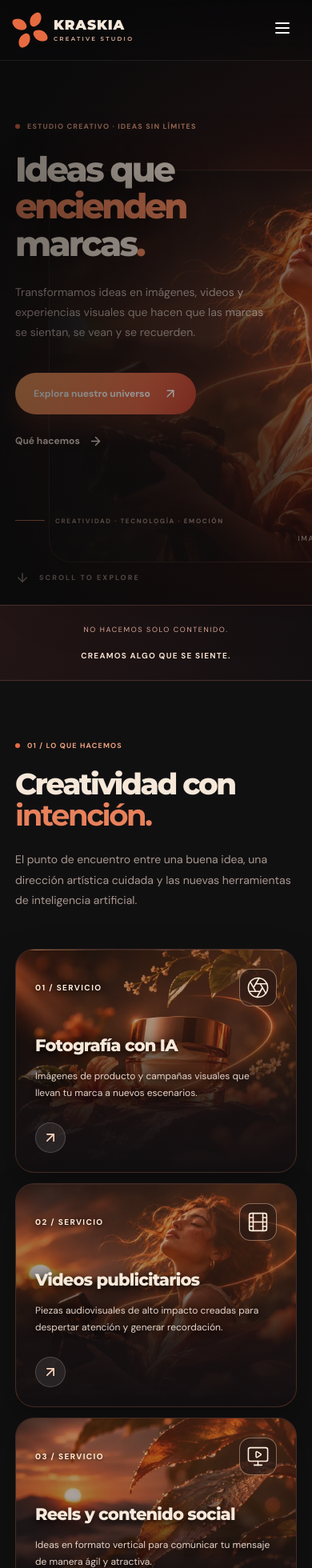
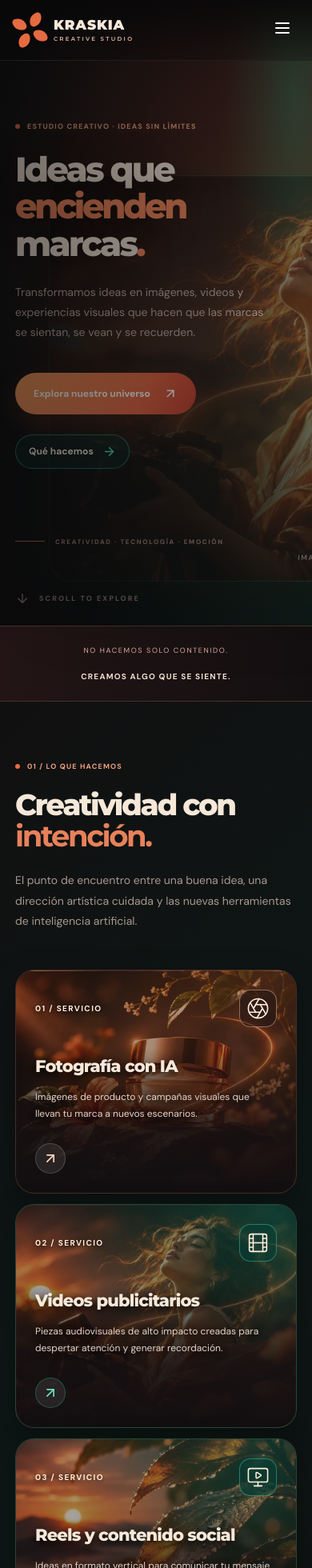
Before and after one commit to YizusG/KRASKIA, a React (Vite) app: page / in a window 390 px wide. Shown: the top 1960 px of the page at 80% size. Built offline with nearby package versions, Linux system fonts and the light colour scheme.

Commit message:
Diseño KRASKIA 3.0: contraste esmeralda selectivo en portada y tarjetas

```diff
--- a/src/styles.css
+++ b/src/styles.css
@@ -63,3 +63,80 @@
  .project-visual{border-radius:22px}
  .hero-footnote{margin-top:86px}
 }
+
+
+/* KRASKIA 3.0 — exploración aprobable: paprika + esmeralda profundo.
+   Sin sustitución del logotipo, textos, fotografías ni estructura comercial. */
+:root{
+  --k-carbon:#0b0b0c;
+  --k-paprika:#e66b41;
+  --k-cream:#f6e8d9;
+  --k-emerald:#087f65;
+  --k-emerald-deep:#064b40;
+  --k-emerald-light:#1bbf9a;
+}
+/* Hero: el coral sigue llevando el mensaje; el esmeralda crea profundidad. */
+.hero{
+  background:
+    radial-gradient(ellipse 32% 50% at 8% 83%,#087f6530 0%,transparent 78%),
+    radial-gradient(ellipse 37% 60% at 94% 49%,#06534550 0%,transparent 77%),
+    radial-gradient(ellipse at 80% 56%,#58291f 0%,#1e1010 41%,#0b0b0c 78%);
+}
+.hero::after{
+  content:"";position:absolute;inset:0;pointer-events:none;z-index:0;
+  background:radial-gradient(ellipse 28% 45% at 94% 15%,#0d9e7440,transparent 80%);
+}
+.hero-photo{
+  border-color:#2c947443;
+  box-shadow:0 24px 90px #000a,-14px 19px 88px #087f651c,12px -10px 68px #e55e2725;
+}
+.hero-photo-glow{
+  background:radial-gradient(ellipse at center,#e66b416b,#087f6540 63%,transparent 83%);
+  width:68%;height:75%;right:-20%;top:4%;filter:blur(67px);
+}
+/* Acciones: primaria paprika, secundaria delineada en esmeralda. */
+.hero-actions .text-link{
+  border:1px solid #22a68799;border-radius:999px;padding:15px 20px;
+  color:var(--k-cream);background:#06362f51;
+  transition:background .2s,border-color .2s,transform .2s;
+}
+.hero-actions .text-link:hover,.hero-actions .text-link:focus-visible{
+  background:#075848a6;border-color:var(--k-emerald-light);transform:translateY(-2px);
+}
+.hero-actions .text-link svg{color:#4ee0b4}
+/* Tarjetas: contraste editorial sin teñir todas las fotos de un mismo color. */
+.services{background:linear-gradient(135deg,#111011 0%,#0d1715 50%,#111011 100%)}
+.services-grid .service-card:nth-child(2),
+.services-grid .service-card:nth-child(3){border-color:#2a9b7859}
+.services-grid .service-card:nth-child(2):after{
+  background:radial-gradient(circle at 93% 5%,#087f6580,transparent 68%);
+}
+.services-grid .service-card:nth-child(3):after{
+  background:radial-gradient(circle at 90% 0,#1bbf9a4f,transparent 66%);
+}
+.services-grid .service-card:nth-child(2) .service-top svg,
+.services-grid .service-card:nth-child(3) .service-top svg{
+  background:#073e3688;border-color:#45c39f80;
+}
+.services-grid .service-card:nth-child(2) .service-arrow,
+.services-grid .service-card:nth-child(3) .service-arrow{
+  color:#6ae0b9;border-color:#289f8066;
+}
+.services-grid .service-card:hover{border-color:#34b28b}
+.work{background:linear-gradient(155deg,#0c0b0d 40%,#0c1b18 100%)}
+.project-card:nth-child(4) .project-visual{
+  box-shadow:0 18px 42px #0006,0 0 0 1px #087f6570;
+}
+.project-card:nth-child(4) .project-visual:after{
+  background:linear-gradient(140deg,#075a4638,transparent 42%),linear-gradient(0deg,#08060882,transparent 35%);
+}
+.project-card:nth-child(4) .project-type{color:#6cc5a9}
+/* Ajustes responsivos: mantener la lectura del hero en pantallas pequeñas. */
+@media(max-width:760px){
+  .hero{background:radial-gradient(ellipse at 90% 70%,#0757465c,transparent 58%),radial-gradient(ellipse at 85% 40%,#58291f,#0b0b0c 75%)}
+  .hero-actions .text-link{padding:12px 16px}
+  .hero-photo{border-color:#2c947433}
+}
+@media(prefers-reduced-motion:reduce){
+  .hero-actions .text-link{transition:none}
+}
```
